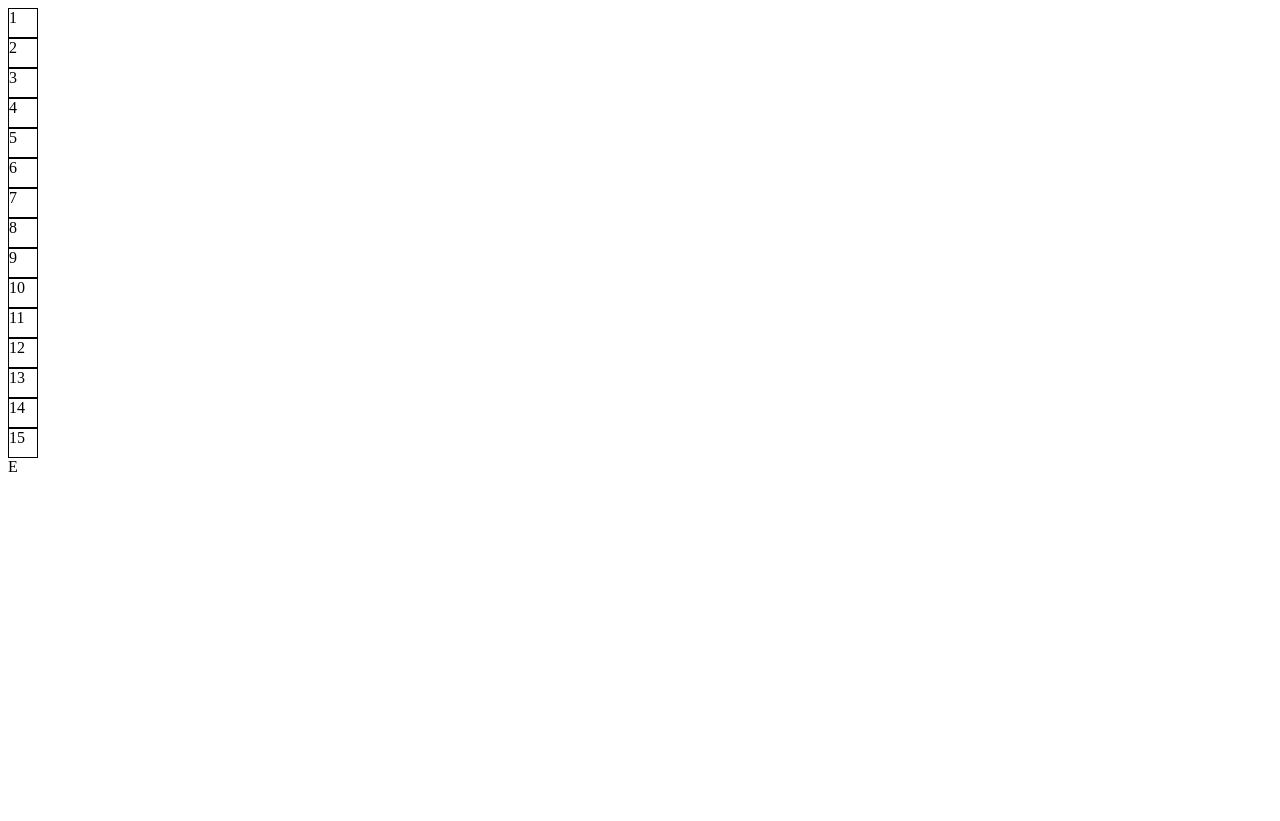
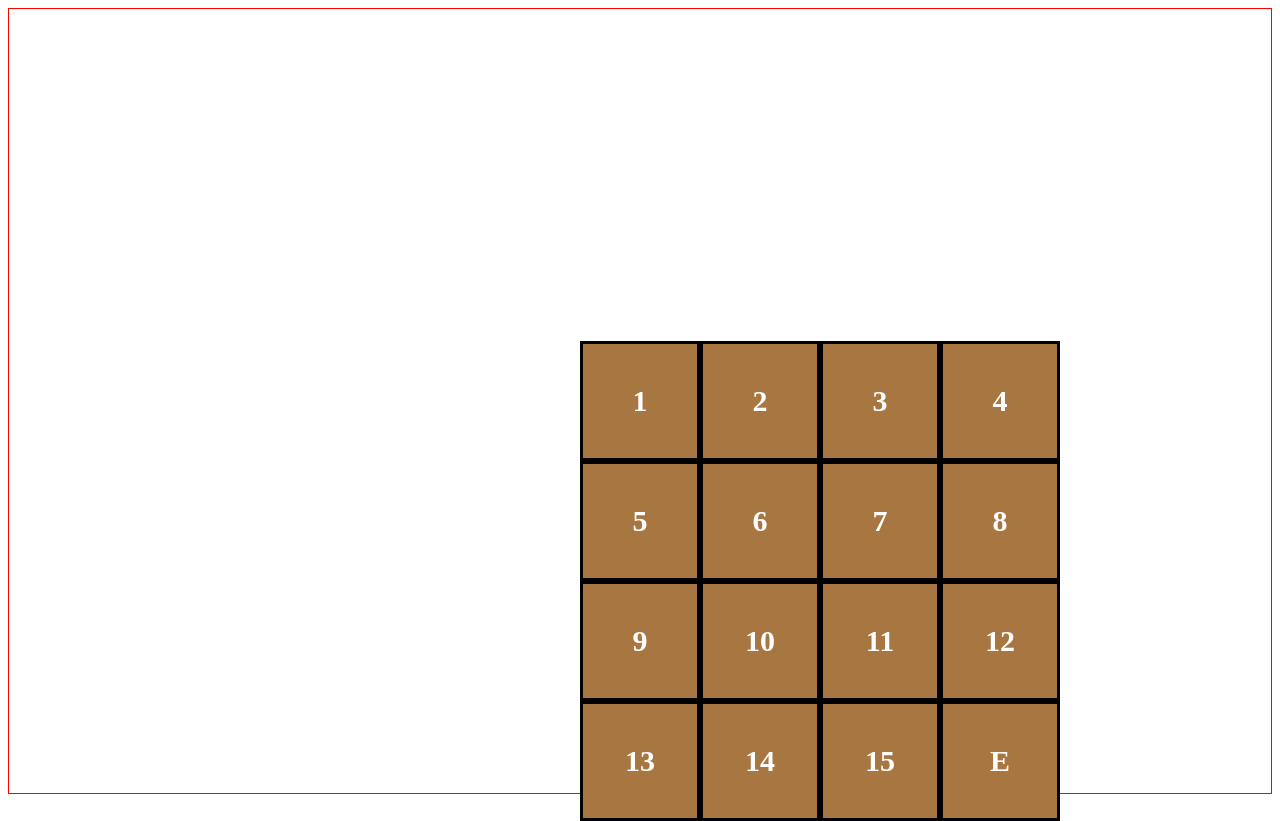
Before and after one commit to malikasen/order-numbers-game, a React (Create React App) app: page / in a window 1280 px wide. Before the commit the page ends 800 px from the top, so only its background shows below. Built offline with nearby package versions, Linux system fonts and the light colour scheme.

Commit message:
add tile color, border and center numbers

```diff
--- a/src/App/App.js
+++ b/src/App/App.js
@@ -6,24 +6,42 @@ function App() {
   return (
     <div className="App">
       <header className="App-header">
-       <div class='"drag-list'>
-        <div className="drag-item" draggable="true">1</div>
-        <div className="drag-item" draggable="true">2</div>
-        <div className="drag-item" draggable="true">3</div>
-        <div className="drag-item" draggable="true">4</div>
-        <div className="drag-item" draggable="true">5</div>
-        <div className="drag-item" draggable="true">6</div>
-        <div className="drag-item" draggable="true">7</div>
-        <div className="drag-item" draggable="true">8</div>
-        <div className="drag-item" draggable="true">9</div>
-        <div className="drag-item" draggable="true">10</div>
-        <div className="drag-item" draggable="true">11</div>
-        <div className="drag-item" draggable="true">12</div>
-        <div className="drag-item" draggable="true">13</div>
-        <div className="drag-item" draggable="true">14</div>
-        <div className="drag-item" draggable="true">15</div>
-        <div>E</div>
-       </div>
+      <div class="left-half">
+        <div class='drag-list'>
+          <div className="drag-item" draggable="true"><p className="tile-number">1</p>
+            </div>
+          <div className="drag-item" draggable="true"><p className="tile-number">2</p>
+            </div>
+          <div className="drag-item" draggable="true"><p className="tile-number">3</p>
+            </div>
+          <div className="drag-item" draggable="true"><p className="tile-number">4</p>
+            </div>
+          <div className="drag-item" draggable="true"><p className="tile-number">5</p>
+            </div>
+          <div className="drag-item" draggable="true"><p className="tile-number">6</p>
+            </div>
+          <div className="drag-item" draggable="true"><p className="tile-number">7</p>
+            </div>
+          <div className="drag-item" draggable="true"><p className="tile-number">8</p>
+            </div>
+          <div className="drag-item" draggable="true"><p className="tile-number">9</p>
+            </div>
+          <div className="drag-item" draggable="true"><p className="tile-number">10</p>
+            </div>
+          <div className="drag-item" draggable="true"><p className="tile-number">11</p>
+            </div>
+          <div className="drag-item" draggable="true"><p className="tile-number">12</p>
+            </div>
+          <div className="drag-item" draggable="true"><p className="tile-number">13</p>
+            </div>
+          <div className="drag-item" draggable="true"><p className="tile-number">14</p>
+            </div>
+            <div className="drag-item" draggable="true">
+            <p className="tile-number">15</p>
+            </div>
+          <div className="drag-item"><p className="tile-number">E</p></div>
+        </div>
+      </div>
       </header>
     </div>
   );
--- a/src/App/styles.scss
+++ b/src/App/styles.scss
@@ -1,6 +1,36 @@
+.left-half{
+  height: 98vh;
+  border: 1px solid red;
+  display: flex;
+  align-items: center;
+  justify-content: center;
+}
+
+.drag-list {
+  display: grid;
+  grid-template-columns: repeat(4, 1fr);
+  grid-template-rows: repeat(4, 1fr);
+  width: 120px;
+  height: 120px;
+}
+
 .drag-item {
-  width: 30px;
-  height: 30px;
-  border: 1px solid ;
+  width: 120px;
+  height: 120px;
+  border: 3px solid;
   box-sizing: border-box;
+  display: grid;
+  place-items: center;
+  background-color: rgb(168, 118, 65);
 }
+
+.center-block {
+  margin: auto;
+  display: block;
+}
+
+.tile-number {
+  color: white;
+  font-size: 30px;
+  font-weight: bold;
+}
```
